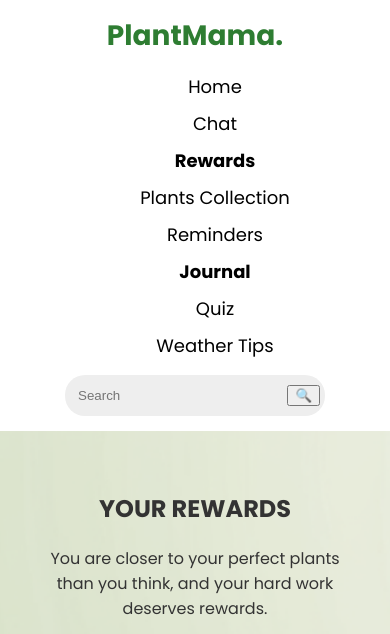
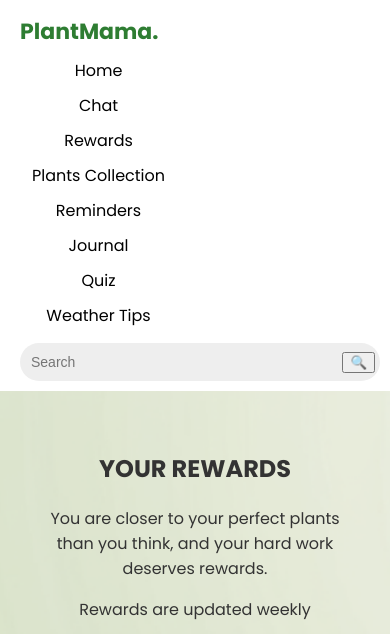
Before and after one commit to haJ1t/ComputinProject2, a plain HTML site: page rewards.html in a window 390 px wide. Shown: the top 634 px of the page. Drawn offline with Linux system fonts and the light colour scheme.

Commit message:
2.7.1 fixing bugs

```diff
--- a/rewards.html
+++ b/rewards.html
@@ -13,10 +13,10 @@
             <ul>
                 <li><a href="index.html">Home</a></li>
                 <li><a href="chat.html">Chat</a></li>
-                <li><a href="rewards.html" class="active">Rewards</a></li>
+                <li><a href="rewards.html">Rewards</a></li>
                 <li><a href="plants.html">Plants Collection</a></li>
                 <li><a href="reminders.html">Reminders</a></li>
-                <li><a href="journal.html" class="active">Journal</a></li>
+                <li><a href="journal.html">Journal</a></li>
                 <li><a href="quiz.html">Quiz</a></li>
                 <li><a href="weather.html">Weather Tips</a></li>
             </ul>
--- a/styles.css
+++ b/styles.css
@@ -1,6 +1,3 @@
-/* styles.css */
-
-/* Import Google Fonts */
 @import url('https://fonts.googleapis.com/css2?family=Poppins:wght@300;400;600;700&display=swap');
 
 /* Global Styling */
@@ -12,43 +9,55 @@ body {
   color: #333;
 }
 
+/* Utility Container */
+.container {
+  width: 90%;
+  max-width: 1200px;
+  margin: auto;
+}
+
 /* Header */
 header {
   display: flex;
   justify-content: space-between;
   align-items: center;
-    padding: 15px 50px;
+  flex-wrap: wrap;
+  padding: 10px 20px;
   background-color: white;
   box-shadow: 0px 4px 10px rgba(0, 0, 0, 0.1);
 }
 
 .logo {
-    font-size: 28px;
+  font-size: 22px;
   font-weight: bold;
   color: #2E7D32;
+  margin: 5px 0;
 }
 
 nav ul {
   list-style: none;
   display: flex;
-    gap: 20px;
-}
-
-nav ul li {
-    display: inline;
+  gap: 15px;
+  padding: 0;
+  margin: 5px 0;
+  flex-wrap: wrap;
+  justify-content: flex-end;
 }
 
 nav ul li a {
   text-decoration: none;
-    font-size: 18px;
+  font-size: 16px;
   color: black;
   font-weight: 500;
-    padding: 10px;
+  padding: 6px 12px;
   transition: 0.3s;
 }
 
 nav ul li a.active {
   font-weight: bold;
+  color: #2E7D32;
+  background-color: #e0f2f1;
+  border-radius: 8px;
 }
 
 /* Search Bar */
@@ -58,18 +67,38 @@ nav ul li a.active {
   background: #eee;
   padding: 5px;
   border-radius: 20px;
-    width: 250px;
+  width: 200px;
+  max-width: 100%;
+  margin-top: 10px;
 }
 
 .search-bar input {
   border: none;
-    padding: 8px;
+  padding: 6px;
   border-radius: 20px;
   outline: none;
   width: 100%;
   background: transparent;
+  font-size: 14px;
 }
 
+/* Responsive Header Fix */
+@media (max-width: 768px) {
+  header {
+    flex-direction: column;
+    align-items: flex-start;
+  }
+
+  nav ul {
+    justify-content: flex-start;
+    padding-left: 0;
+  }
+
+  .search-bar {
+    width: 100%;
+    margin-top: 10px;
+  }
+}
 /* Hero Section */
 .hero {
     text-align: center;
```
Also changed, not shown: chat.html (+2 -2 lines), index.html (+2 -2 lines), journal.html (+1 -1 lines), plant-details.html (+2 -2 lines), plants.html (+2 -2 lines), quiz.html (+1 -1 lines), reminders.html (+2 -2 lines), weather.html (+1 -1 lines). Lines whose indentation alone changed are shown as unchanged.
